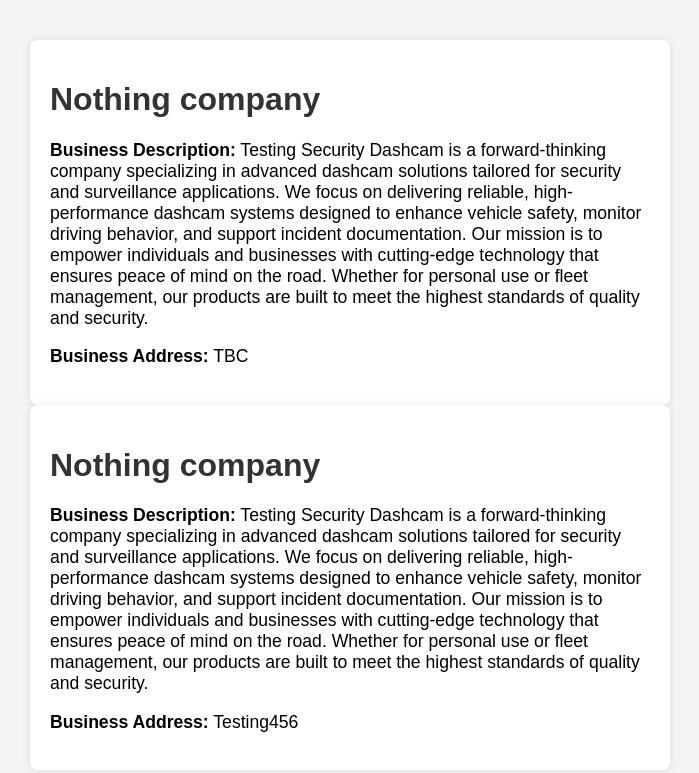
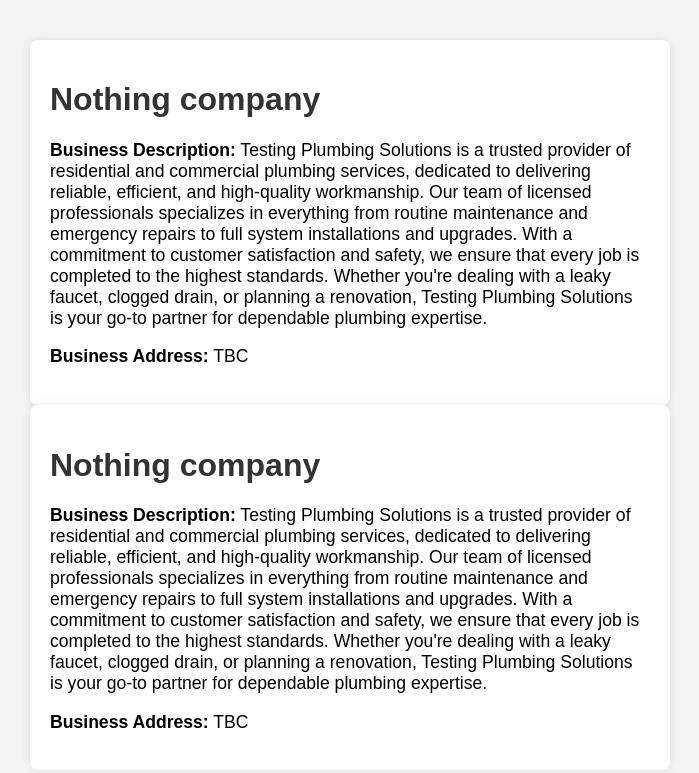
Before and after one commit to little-89P13/testing-security-dashcam-company, a plain HTML site: page index.html in a window 1280 px wide. Shown: the whole page, without its empty margins (290-989 px from the left). Drawn offline with Linux system fonts and the light colour scheme.

Commit message:
Update index.html

```diff
--- a/index.html
+++ b/index.html
@@ -28,15 +28,15 @@
 <body>
     <div class="container">
         <h1>Nothing company</h1>
-        <p><strong>Business Description:</strong> Testing Security Dashcam is a forward-thinking company specializing in advanced dashcam solutions tailored for security and surveillance applications. We focus on delivering reliable, high-performance dashcam systems designed to enhance vehicle safety, monitor driving behavior, and support incident documentation. Our mission is to empower individuals and businesses with cutting-edge technology that ensures peace of mind on the road. Whether for personal use or fleet management, our products are built to meet the highest standards of quality and security. </p>
+        <p><strong>Business Description:</strong> Testing Plumbing Solutions is a trusted provider of residential and commercial plumbing services, dedicated to delivering reliable, efficient, and high-quality workmanship. Our team of licensed professionals specializes in everything from routine maintenance and emergency repairs to full system installations and upgrades. With a commitment to customer satisfaction and safety, we ensure that every job is completed to the highest standards. Whether you're dealing with a leaky faucet, clogged drain, or planning a renovation, Testing Plumbing Solutions is your go-to partner for dependable plumbing expertise. </p>
         <p><strong>Business Address:</strong> TBC </p>
     </div>
 
 
     <div class="container">
         <h1>Nothing company</h1>
-        <p><strong>Business Description:</strong> Testing Security Dashcam is a forward-thinking company specializing in advanced dashcam solutions tailored for security and surveillance applications. We focus on delivering reliable, high-performance dashcam systems designed to enhance vehicle safety, monitor driving behavior, and support incident documentation. Our mission is to empower individuals and businesses with cutting-edge technology that ensures peace of mind on the road. Whether for personal use or fleet management, our products are built to meet the highest standards of quality and security. </p>
-        <p><strong>Business Address:</strong> Testing456</p>
+        <p><strong>Business Description:</strong> Testing Plumbing Solutions is a trusted provider of residential and commercial plumbing services, dedicated to delivering reliable, efficient, and high-quality workmanship. Our team of licensed professionals specializes in everything from routine maintenance and emergency repairs to full system installations and upgrades. With a commitment to customer satisfaction and safety, we ensure that every job is completed to the highest standards. Whether you're dealing with a leaky faucet, clogged drain, or planning a renovation, Testing Plumbing Solutions is your go-to partner for dependable plumbing expertise. </p>
+        <p><strong>Business Address:</strong> TBC </p>
     </div>
 
 
```
